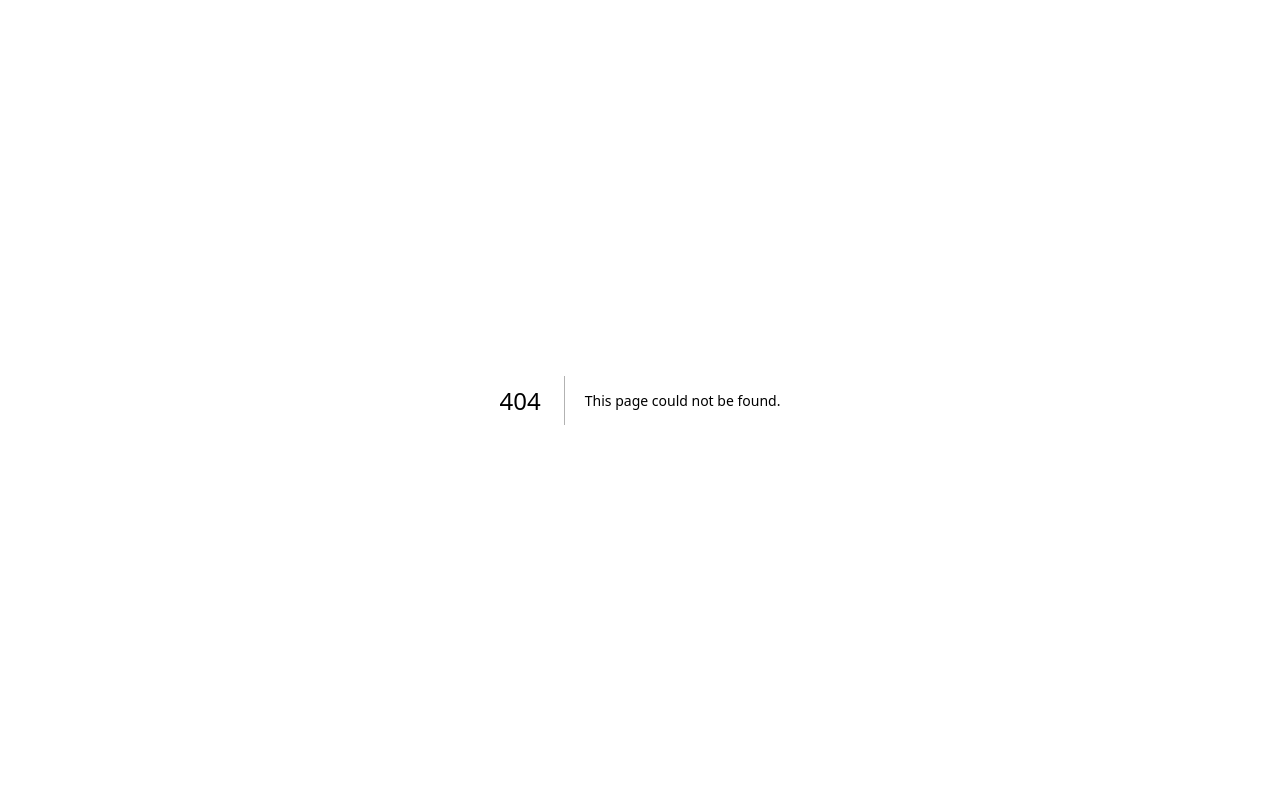
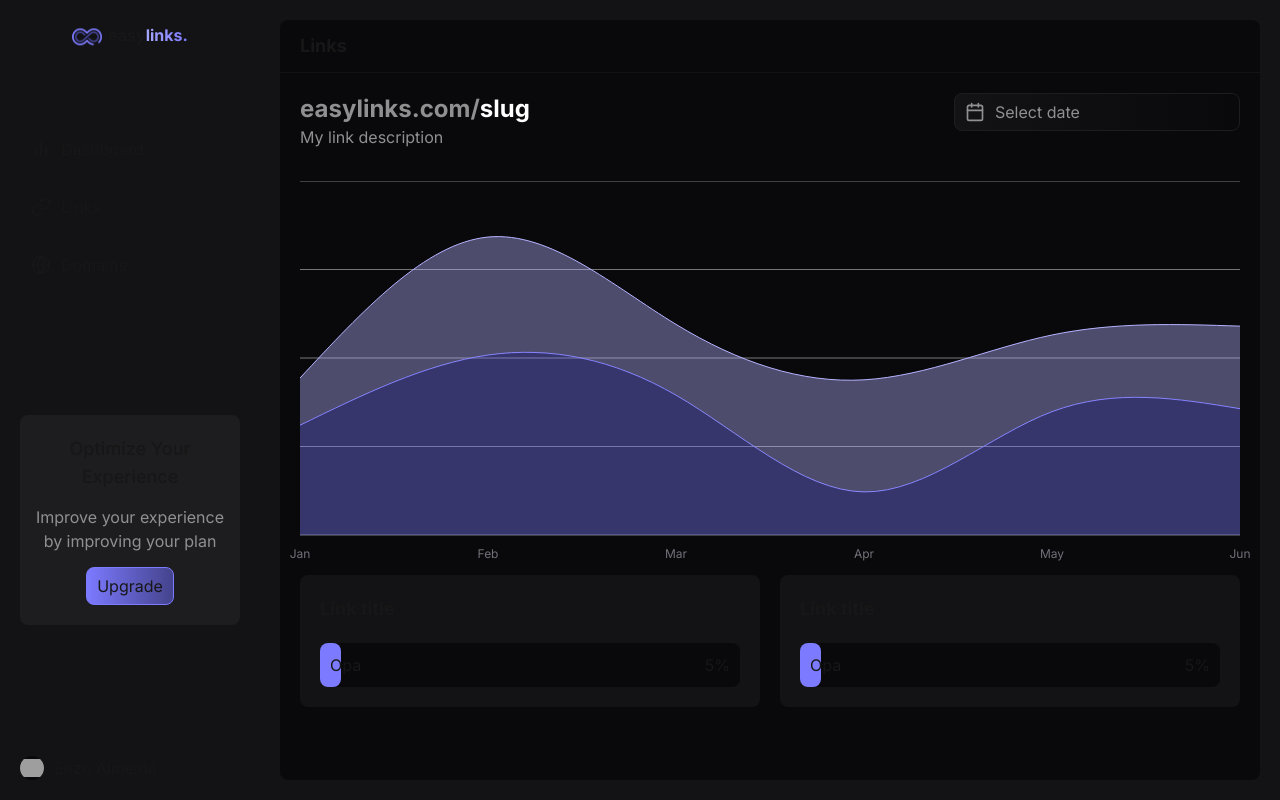
Before and after one commit to enzowxl/easylinks, a Next.js app: page /dashboard/links/1 in a window 1280 px wide. Before the commit this address had no page. Built offline with nearby package versions, Linux system fonts and the light colour scheme; grey boxes are pictures that could not be loaded.

Commit message:
feat: create link page

```diff
--- a/src/app/(dashboard)/_components/data-item.tsx
+++ b/src/app/(dashboard)/_components/data-item.tsx
@@ -9,7 +9,7 @@ const PercentageItem = ({ total, value }: { total: number; value: number }) => {
   return (
     <div className="flex relative justify-between bg-dark rounded-lg w-full p-2.5">
       <h5 className="z-50">Opa</h5>
-      <h5 className="z-50">{percentage}</h5>
+      <h5 className="z-50">{percentage}%</h5>
       <div
         style={{
           width: `${percentage}%`,
--- /dev/null
+++ b/src/app/(dashboard)/dashboard/links/[linkId]/page.tsx
@@ -0,0 +1,46 @@
+'use client'
+
+import { Input } from '@/components/input'
+import { NavAuth } from '@/app/(dashboard)/_components/nav-auth'
+import { Calendar } from 'lucide-react'
+import { Chart } from '@/components/chart'
+import { DataItem } from '@/app/(dashboard)/_components/data-item'
+
+const LinkPage = () => {
+  return (
+    <div className="flex flex-col">
+      <NavAuth title="Links" />
+
+      <div className="flex flex-col gap-8 py-5">
+        <div className="max-sm:flex-col flex justify-between gap-5 px-5">
+          <div>
+            <h3 className="font-bold text-2xl text-neutrals-6 flex">
+              easylinks.com/<p className="text-white">slug</p>
+            </h3>
+            <h5 className="text-neutrals-6">My link description</h5>
+          </div>
+
+          <Input
+            classNameContainer="max-sm:w-full"
+            placeholder="Select date"
+            icon={Calendar}
+          />
+        </div>
+
+        <div className="flex flex-col gap-2.5">
+          <Chart />
+          <div className="max-lg:grid-cols-1 gap-5 grid grid-cols-2 px-5">
+            <div className="flex flex-col gap-5">
+              <DataItem />
+            </div>
+            <div className="flex flex-col gap-5">
+              <DataItem />
+            </div>
+          </div>
+        </div>
+      </div>
+    </div>
+  )
+}
+
+export default LinkPage
--- a/src/components/chart.tsx
+++ b/src/components/chart.tsx
@@ -34,7 +34,14 @@ const chartConfig = {
 const Chart = () => {
   return (
     <ChartContainer className="max-h-96 w-full" config={chartConfig}>
-      <AreaChart accessibilityLayer data={chartData} margin={{}}>
+      <AreaChart
+        accessibilityLayer
+        data={chartData}
+        margin={{
+          left: 20,
+          right: 20,
+        }}
+      >
         <CartesianGrid vertical={false} />
         <XAxis
           dataKey="month"
@@ -45,12 +52,12 @@ const Chart = () => {
         />
         <ChartTooltip
           cursor={false}
-          content={<ChartTooltipContent indicator="line" />}
+          content={<ChartTooltipContent className="bg-dark" indicator="line" />}
         />
         <Area
           dataKey="desktop"
           type="natural"
-          fill="var(--color-desktop)"
+          fill="var(--purplePrimary)"
           fillOpacity={0.4}
           stroke="var(--purplePrimary)"
           stackId="a"
@@ -58,9 +65,9 @@ const Chart = () => {
         <Area
           dataKey="mobile"
           type="natural"
-          fill="var(--color-mobile)"
+          fill="var(--washedPrimary)"
           fillOpacity={0.4}
-          stroke="var(--color-mobile)"
+          stroke="var(--washedPrimary)"
           stackId="a"
         />
       </AreaChart>
```
